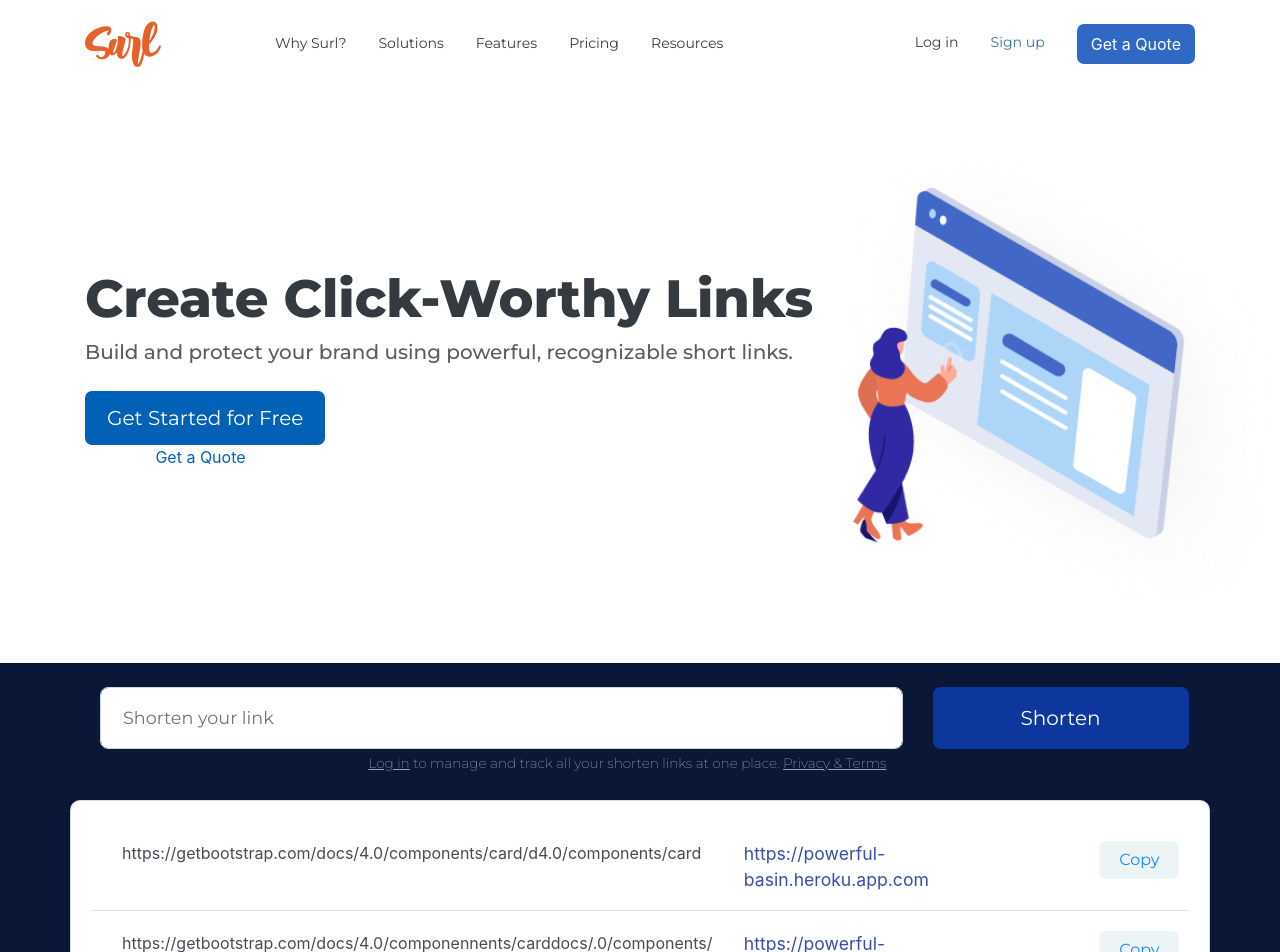
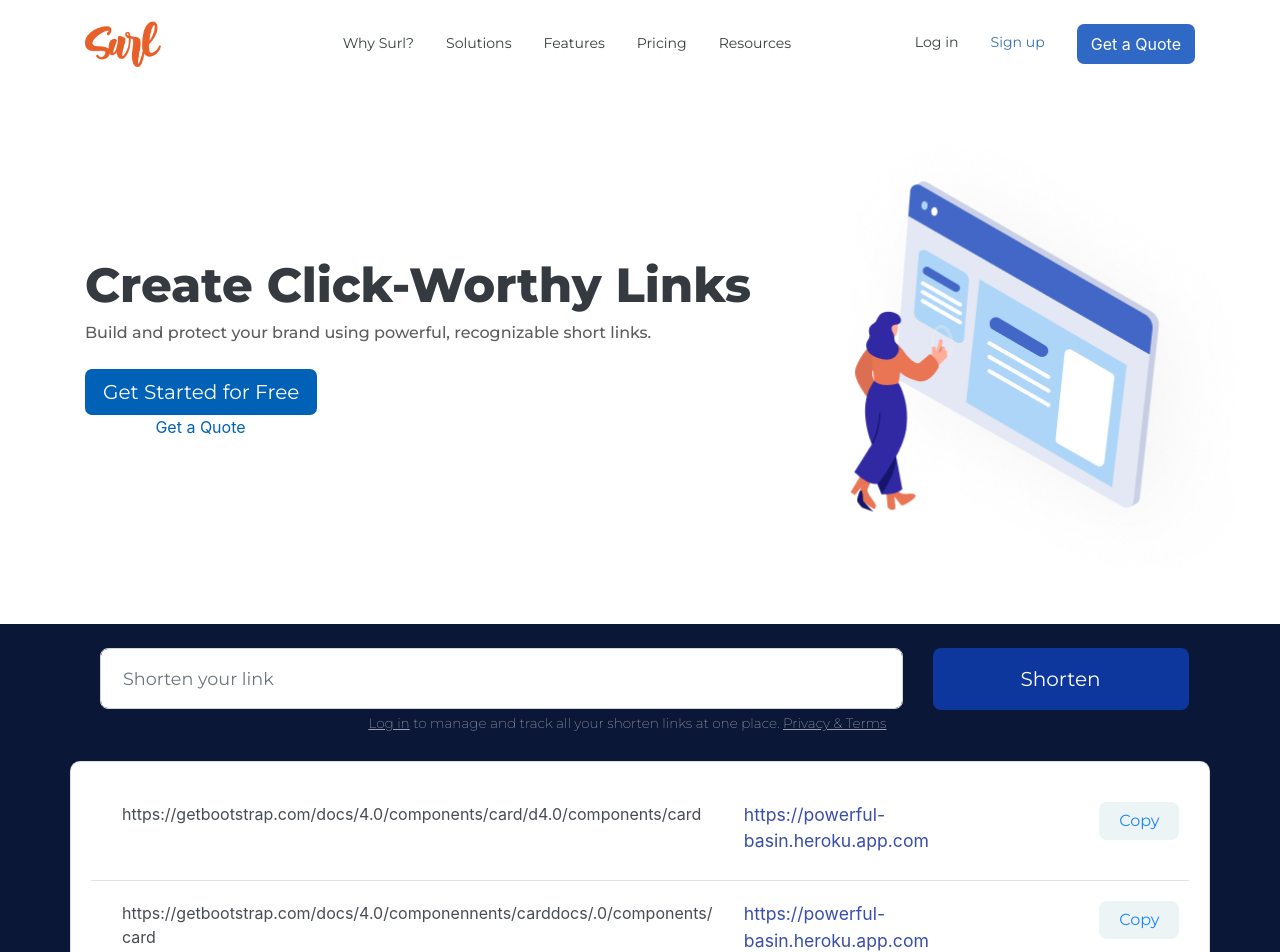
Before and after one commit to bsanket16/url-shortener, a React (Create React App) app in the folder proj_frontend/: page / in a window 1280 px wide. Shown: the top 952 px of the page. Built offline with nearby package versions, Linux system fonts and the light colour scheme.

Commit message:
responsive homepage

```diff
--- a/proj_frontend/src/core/Home.js
+++ b/proj_frontend/src/core/Home.js
@@ -2,6 +2,7 @@ import React from 'react'
 
 import '../styles.css'
 import '../override.css'
+import '../media.css'
 
 import Menu from './Menu'
 import Footer from './Footer'
@@ -13,7 +14,7 @@ export default function Home() {
         <>
             <div className="container">
                 <div className="hero-main row align-items-center">
-                    <div className="col-12 col-lg-8">
+                    <div className="col-12 col-sm-8 col-md-8">
                         <div className="hero-left text-dark">
                             <div className="hero-head text-dark">
                                 Create Click-Worthy Links
@@ -24,18 +25,18 @@ export default function Home() {
                             </div>
 
                             <div className="button">
-                                <button className="hero-btn btn btn-primary btn-lg text-white">
+                                <button className="hero-btn btn btn-primary btn-lg text-white d-none d-sm-block">
                                     Get Started for Free
                                 </button>
 
-                                <div className="sub-button">
+                                <div className="sub-button d-none d-sm-block">
                                     Get a Quote
                                 </div>
                             </div>
                         </div>
                     </div>
 
-                    <div className="hero-right col-12 col-lg-4 mt-1">
+                    <div className="hero-right col-12 d-none d-sm-block col-sm-4 col-md-4 mt-1">
                         <img className="hero-logo" src="hero.png" alt="hero"/>
                     </div>
                 </div>
--- a/proj_frontend/src/core/Menu.js
+++ b/proj_frontend/src/core/Menu.js
@@ -6,7 +6,7 @@ const Menu = () => {
         <>
             <nav className="navbar navbar-expand-lg navbar-light bg-white fixed-top p-3">
                 <div className="container">
-                    <span className="navbar-brand mr-5">
+                    <span className="navbar-brand">
                         <Link to="/">
                             <img src="logo.png" alt="logo" width="60%"/>
                         </Link>
@@ -17,7 +17,7 @@ const Menu = () => {
                     </button>
 
                     <div className="collapse navbar-collapse" id="nav-collapse">
-                        <ul className="navbar-nav">
+                        <ul className="navbar-nav d-none d-lg-flex ml-auto">
 
 {/* nav item 1 */}
                             <li className="nav-item dropdown ml-2 mr-2">
@@ -269,7 +269,7 @@ const Menu = () => {
                                 <Link className="nav-link signup" to="/">Sign up</Link>
                             </li>
 
-                            <li className="nav-item">
+                            <li className="nav-item d-none d-lg-flex">
                                 <button type="button" className="nav-btn btn btn-primary">Get a Quote</button>
                             </li>
                         </ul>
--- /dev/null
+++ b/proj_frontend/src/media.css
@@ -0,0 +1,408 @@
+@media (min-width: 300px) {
+    .hero-head {
+        font-family: 'Montserrat';
+        font-weight: 800;
+        font-size: 2rem;
+        color: #252628;
+        margin-top: 100px;
+    }
+    .hero-btn {
+        background-color: #0161b6;
+        border: none !important;
+        font-family: 'Montserrat';
+        border-radius: 7px;
+        padding: 8px 18px 8px 18px !important;
+    }
+
+    /* shorten */
+    .url-btn {
+        padding: 8px 22px 8px 22px;
+        margin-top: 10px;
+    }
+
+    .form-control {
+        min-height: 70% !important;
+        font-weight: 400;
+        font-size: 1.1rem;
+        font-family: 'Montserrat';
+        border-radius: 8px;
+    }
+    .list-group-links {
+        color: #243ba3 !important;
+        font-size: 1.1rem;
+        cursor: pointer;
+        margin-top: 5px;
+        margin-bottom: 10px;
+    }
+
+    .brand-text {
+        font-size: 1.5rem;
+        margin-bottom: 50px;
+    }
+    .more {
+        padding: 25px;
+    }
+}
+
+@media (min-width: 400px) {
+    .hero-main {
+        margin-bottom: 50px;
+    }
+    .hero-head {
+        font-family: 'Montserrat';
+        font-weight: 800;
+        font-size: 2rem;
+        color: #252628;
+        margin-top: 100px;
+    }
+    .hero-btn {
+        background-color: #0161b6;
+        border: none !important;
+        font-family: 'Montserrat';
+        border-radius: 7px;
+        padding: 8px 18px 8px 18px !important;
+    }
+        /* shorten */
+        .url-btn {
+            padding: 8px 22px 8px 22px;
+            margin-top: 10px;
+        }
+
+        .form-control {
+            min-height: 60% !important;
+            font-weight: 400;
+            font-size: 1.1rem;
+            font-family: 'Montserrat';
+            border-radius: 8px;
+        }
+
+        .companies {
+            font-family: 'Montserrat';
+            font-weight: 800;
+            font-size: 1.8rem;
+            margin-top: 50px !important;
+            margin-bottom: 10px !important;
+        }
+        .brand-text {
+            font-size: 1.6rem;
+            margin-bottom: 50px;
+        }
+        .more {
+            padding: 50px;
+        }
+}
+
+@media (min-width: 576px) {
+    .hero-main {
+        margin-bottom: 0px;
+    }
+    .hero-logo {
+        width: 145%;
+    }
+    .hero-head {
+        font-family: 'Montserrat';
+        font-weight: 800;
+        font-size: 1.4rem;
+        color: #252628;
+        margin-top: 0px;
+    }
+    .hero-btn {
+        background-color: #0161b6;
+        border: none !important;
+        font-family: 'Montserrat';
+        border-radius: 7px;
+        padding: 5px 14px 5px 14px !important;
+    }
+        /* shorten */
+        .url-btn {
+            padding: 12px 22px 12px 22px;
+            margin: 0px;
+        }
+
+
+    .list-group-links {
+        color: #243ba3 !important;
+        font-size: 1.1rem;
+        cursor: pointer;
+        margin-top: 5px;
+        margin-bottom: 10px;
+    }
+
+        .form-control {
+            min-height: 100% !important;
+            font-weight: 400;
+            font-size: 1.1rem;
+            font-family: 'Montserrat';
+            border-radius: 8px;
+        }
+        .more {
+            background-color: #0B1736;
+            padding: 100px;
+        }
+
+        .more-link {
+            font-family: 'Montserrat';
+            font-weight: 800;
+            font-size: 2rem;
+        }
+        .companies {
+            font-family: 'Montserrat';
+            font-weight: 800;
+            font-size: 1.8rem;
+            margin-top: 50px !important;
+            margin-bottom: 10px !important;
+        }
+        .brand-text {
+            font-size: 1.8rem;
+            margin-bottom: 0px;
+        }
+}
+
+@media (min-width: 768px) {
+    .hero-logo {
+        width: 120%;
+    }
+    .hero-head {
+        font-family: 'Montserrat';
+        font-weight: 800;
+        font-size: 1.6rem;
+        color: #252628;
+    }
+    .hero-btn {
+        background-color: #0161b6;
+        border: none !important;
+        font-family: 'Montserrat';
+        border-radius: 7px;
+        padding: 5px 14px 5px 14px !important;
+    }
+        /* shorten */
+        .url-btn {
+            padding: 16px 50px 16px 50px;
+        }
+
+
+    .list-group-links {
+        color: #243ba3 !important;
+        font-size: 1.1rem;
+        cursor: pointer;
+        margin-top: 5px;
+        margin-bottom: 10px;
+    }
+
+        .form-control {
+            min-height: 70% !important;
+            font-weight: 400;
+            font-size: 1.1rem;
+            font-family: 'Montserrat';
+            border-radius: 8px;
+        }
+        .companies {
+            font-family: 'Montserrat';
+            font-weight: 800;
+            font-size: 1.8rem;
+            margin-top: 50px !important;
+            margin-bottom: 10px !important;
+        }
+        .brand-text {
+            font-size: 1.8rem;
+            margin-bottom: 0px;
+        }
+}
+
+@media (min-width: 840px) {
+    .hero-logo {
+        width: 140%;
+    }
+    .hero-head {
+        font-family: 'Montserrat';
+        font-weight: 800;
+        font-size: 2rem;
+        color: #252628;
+    }
+    .hero-btn {
+        background-color: #0161b6;
+        border: none !important;
+        font-family: 'Montserrat';
+        border-radius: 7px;
+        padding: 8px 18px 8px 18px !important;
+    }
+        /* shorten */
+        .url-btn {
+            padding: 16px 68px 16px 68px;
+        }
+
+        .form-control {
+            min-height: 70% !important;
+            font-weight: 400;
+            font-size: 1.1rem;
+            font-family: 'Montserrat';
+            border-radius: 8px;
+        }
+        .companies {
+            font-family: 'Montserrat';
+            font-weight: 800;
+            font-size: 1.8rem;
+            margin-top: 50px !important;
+            margin-bottom: 10px !important;
+        }
+}
+
+@media (min-width: 992px) {
+
+    .hero-logo {
+        width: 125%;
+    }
+
+    .url-btn {
+        padding: 20px 50px 20px 50px;
+    }
+    .hero-head {
+        font-family: 'Montserrat';
+        font-weight: 800;
+        font-size: 2.4rem;
+        color: #252628;
+    }
+    .sub-head {
+        font-family: 'Montserrat';
+        font-size: 1rem;
+        font-weight: 500;
+        color: #252628 !important;
+        opacity: 0.75;
+    }
+
+    .form-control {
+        min-height: 95% !important;
+        font-weight: 400;
+        font-size: 1.1rem;
+        font-family: 'Montserrat';
+        border-radius: 8px;
+    }
+
+    .list-group-links {
+        color: #243ba3 !important;
+        font-size: 1.1rem;
+        cursor: pointer;
+        margin-top: 0px;
+    }
+
+    /* Footer */
+
+    .foot-logo {
+        width: 30%;
+    }
+
+    .companies {
+        font-family: 'Montserrat';
+        font-weight: 800;
+        font-size: 1.8rem;
+        margin-top: 50px !important;
+        margin-bottom: 10px !important;
+    }
+}
+
+@media (min-width: 1200px) {
+    .hero-logo {
+        width: 125%;
+    }
+    .url-btn {
+	padding: 16px 88px 16px 88px;
+    }
+    .hero-head {
+        font-family: 'Montserrat';
+        font-weight: 800;
+        font-size: 3rem;
+        color: #252628;
+    }
+
+    .list-group-links {
+        color: #243ba3 !important;
+        font-size: 1.1rem;
+        cursor: pointer;
+    }
+
+    .form-control {
+        min-height: 95% !important;
+        font-weight: 400;
+        font-size: 1.1rem;
+        font-family: 'Montserrat';
+        border-radius: 8px;
+    }
+
+    /* Footer */
+
+    .foot-logo {
+        width: 30%;
+    }
+
+    .brand-text {
+        font-size: 1.8rem;
+        letter-spacing: 0.01em;
+    }
+}
+
+@media (min-width: 1300px) {
+
+    /* hero-section */
+    .hero-logo {
+        width: 130%;
+    }
+    .hero-head {
+        font-family: 'Montserrat';
+        font-weight: 800;
+        font-size: 3.28rem;
+        color: #252628;
+    }
+    .sub-head {
+        font-family: 'Montserrat';
+        font-size: 1.25rem;
+        font-weight: 500;
+        color: #252628 !important;
+        opacity: 0.75;
+    }
+
+    .hero-btn {
+        background-color: #0161b6;
+        border: none !important;
+        font-family: 'Montserrat';
+        border-radius: 7px;
+        padding: 12px 22px 12px 22px !important;
+    }
+
+    /* shorten */
+    .url-btn {
+	padding: 16px 88px 16px 88px;
+    }
+
+    .form-control {
+        min-height: 95% !important;
+        font-weight: 400;
+        font-size: 1.1rem;
+        font-family: 'Montserrat';
+        border-radius: 8px;
+    }
+
+    .list-group-links {
+        color: #243ba3 !important;
+        font-size: 1.1rem;
+        cursor: pointer;
+    }
+
+    /* footer */
+
+        /* Footer */
+
+        .foot-logo {
+            width: 30%;
+        }
+        .companies {
+            font-family: 'Montserrat';
+            font-weight: 800;
+            font-size: 1.8rem;
+            margin-top: 50px !important;
+            margin-bottom: 10px !important;
+        }
+        .brand-text {
+            font-size: 1.8rem;
+            letter-spacing: 0.01em;
+        }
+}
--- a/proj_frontend/src/override.css
+++ b/proj_frontend/src/override.css
@@ -128,7 +128,6 @@ body {
 
 .url-btn {
 	background-color: #0e379e;
-	padding: 16px 88px 16px 88px;
 	border-radius: 8px;
 	border: none;
 	font-family: 'Montserrat';
@@ -168,9 +167,3 @@ body {
 .list-group-item {
 	opacity: 0.9;
 }
-
-.list-group-links {
-	color: #243ba3 !important;
-	font-size: 1.1rem;
-	cursor: pointer;
-}
--- a/proj_frontend/src/styles.css
+++ b/proj_frontend/src/styles.css
@@ -10,28 +10,6 @@ body {
     margin-top: -60px;
 }
 
-.hero-head {
-	font-family: 'Montserrat';
-    font-weight: 800;
-    font-size: 3.28rem;
-    color: #252628;
-}
-
-.sub-head {
-    font-family: 'Montserrat';
-    font-size: 1.25rem;
-    font-weight: 500;
-    color: #252628 !important;
-    opacity: 0.75;
-}
-
-.hero-btn {
-	background-color: #0161b6;
-    border: none !important;
-    font-family: 'Montserrat';
-	border-radius: 7px;
-	padding: 12px 22px 12px 22px !important;
-}
 
 .hero-btn:hover {
 	background-color: #005299;
@@ -58,13 +36,6 @@ body {
 
 /* Footer */
 
-.companies {
-    font-family: 'Montserrat';
-    font-weight: 800;
-    font-size: 1.8rem;
-    margin-top: 50px !important;
-    margin-bottom: 10px !important;
-}
 
 .brands {
     margin-bottom: 20px;
```
Also changed, not shown: proj_frontend/src/core/Footer.js (+6 -4 lines), proj_frontend/src/user/ShortenUrl.js (+6 -6 lines).
